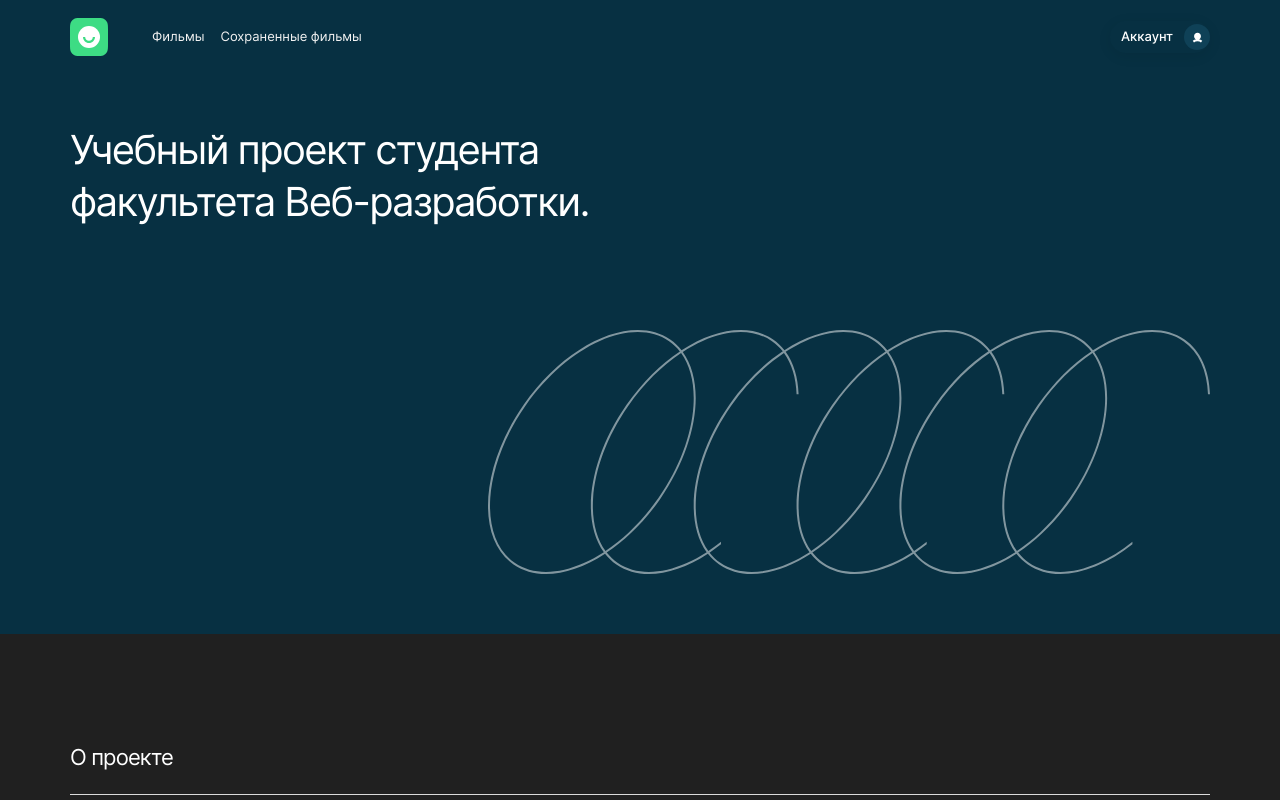
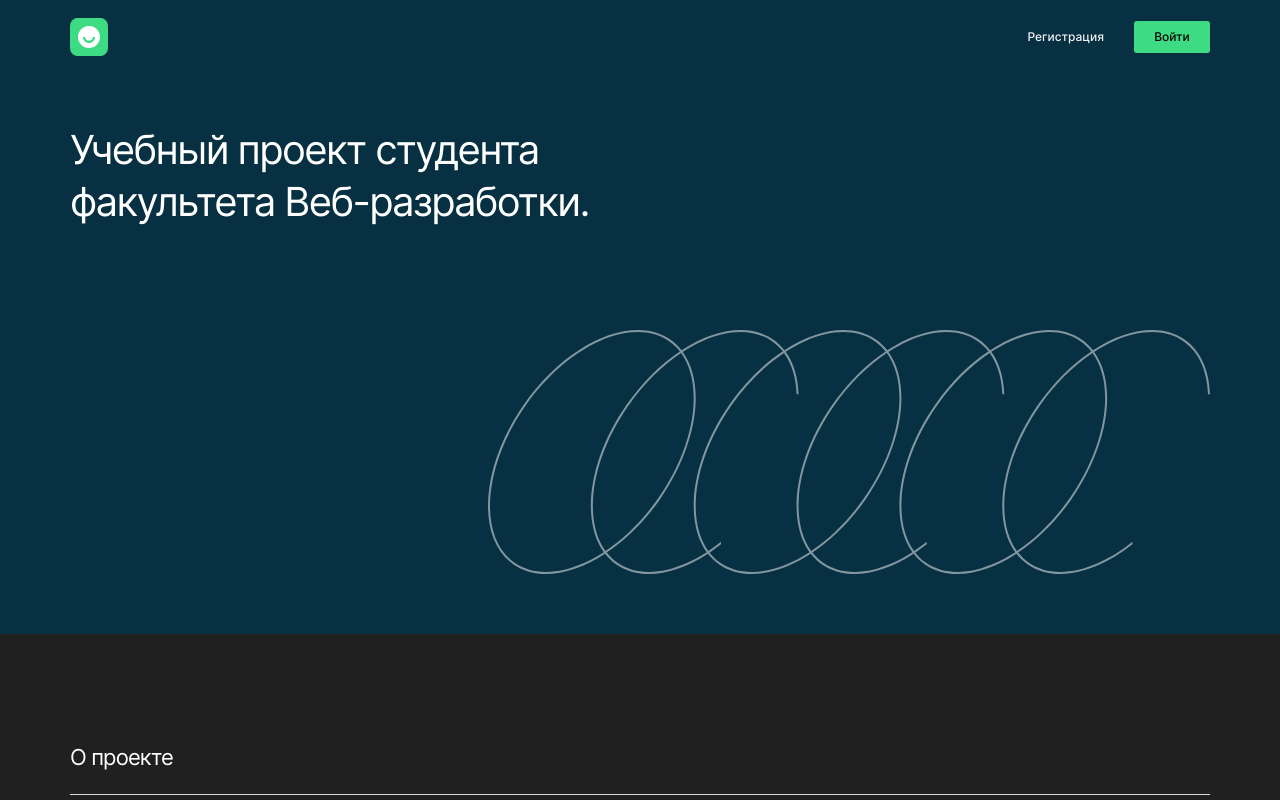
Before and after one commit to Karimeriya-ClaireLutkova/movies-explorer-frontend, a React (Create React App) app: page / in a window 1280 px wide. Shown: the top 800 px of the page. Built offline with nearby package versions, Linux system fonts and the light colour scheme.

Commit message:
Исправить техошибку

```diff
--- a/src/components/App/App.js
+++ b/src/components/App/App.js
@@ -15,7 +15,7 @@ function App() {
   const [usersBase, setUsersBase] = React.useState([]);
   const [userData, setUserData] = React.useState({_id: '1', name: 'Виталий', email: 'pochta@yandex.ru'});
   const [counterUser, setcounterUser] = React.useState(0);
-  const [loggedIn, setLoggedIn] = React.useState(true);
+  const [loggedIn, setLoggedIn] = React.useState(false);
   const [account, setAccount] = React.useState('Аккаунт');
   const [moviesSaved, setMoviesSaved] = React.useState([]);
   const navigate = useNavigate();
```
